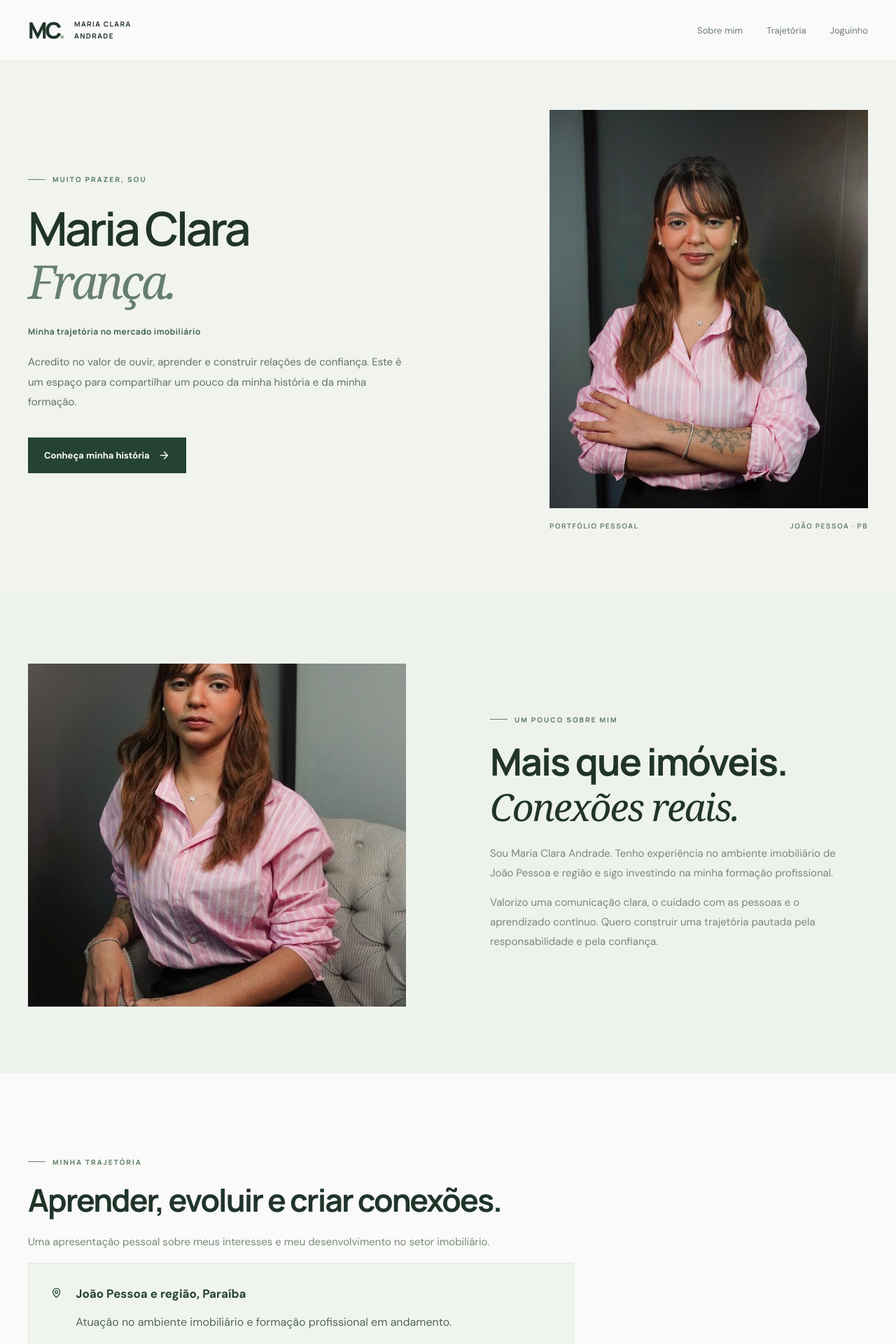
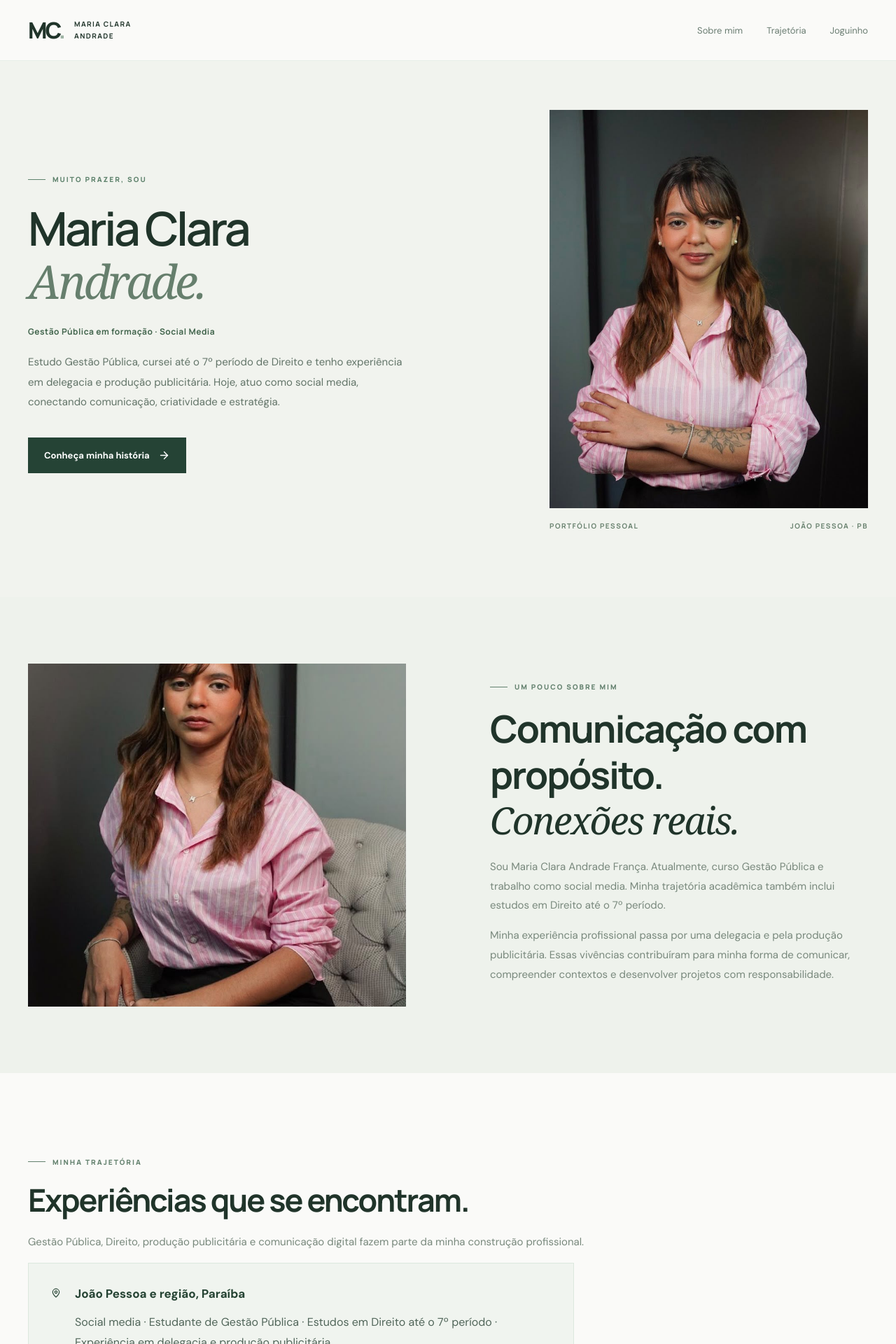
Before and after one commit to jpliratavares/maria-clara-imoveis, a React (Vite) app: page / in a window 1280 px wide. Shown: the top 1920 px of the page at 70% size. Built offline with nearby package versions, Linux system fonts and the light colour scheme.

Commit message:
feat: update Maria Clara biography and multidisciplinary personal brand

```diff
--- a/src/App.tsx
+++ b/src/App.tsx
@@ -13,27 +13,27 @@ function Home() {
       <section className="hero hero-personal"><div className="wrap hero-personal-grid">
         <div className="hero-personal-copy">
           <p className="kicker">MUITO PRAZER, SOU</p>
-          <h1>Maria Clara<br/><em>França.</em></h1>
-          <p className="hero-role">Minha trajetória no mercado imobiliário</p>
-          <p className="hero-sub">Acredito no valor de ouvir, aprender e construir relações de confiança. Este é um espaço para compartilhar um pouco da minha história e da minha formação.</p>
+          <h1>Maria Clara<br/><em>Andrade.</em></h1>
+          <p className="hero-role">Gestão Pública em formação · Social Media</p>
+          <p className="hero-sub">Estudo Gestão Pública, cursei até o 7º período de Direito e tenho experiência em delegacia e produção publicitária. Hoje, atuo como social media, conectando comunicação, criatividade e estratégia.</p>
           <div className="hero-actions"><a className="ctn-btn" href="#sobre">Conheça minha história <ArrowRight size={17}/></a></div>
         </div>
         <div className="hero-personal-visual"><div className="portrait-frame"><img src={`${import.meta.env.BASE_URL}sorriso-frontal.jpeg`} alt="Retrato de Maria Clara Andrade França" loading="eager"/></div><div className="portrait-caption"><span>PORTFÓLIO PESSOAL</span><span>JOÃO PESSOA · PB</span></div></div>
       </div></section>
       <section className="about" id="sobre"><div className="wrap about-grid">
         <div className="about-image"><img src={`${import.meta.env.BASE_URL}olhar-lateral.jpeg`} alt="Maria Clara Andrade França em retrato profissional" loading="lazy"/></div>
-        <div><p className="kicker">UM POUCO SOBRE MIM</p><h2>Mais que imóveis.<br/><em>Conexões reais.</em></h2>
-          <p>Sou Maria Clara Andrade. Tenho experiência no ambiente imobiliário de João Pessoa e região e sigo investindo na minha formação profissional.</p>
-          <p>Valorizo uma comunicação clara, o cuidado com as pessoas e o aprendizado contínuo. Quero construir uma trajetória pautada pela responsabilidade e pela confiança.</p>
+        <div><p className="kicker">UM POUCO SOBRE MIM</p><h2>Comunicação com propósito.<br/><em>Conexões reais.</em></h2>
+          <p>Sou Maria Clara Andrade França. Atualmente, curso Gestão Pública e trabalho como social media. Minha trajetória acadêmica também inclui estudos em Direito até o 7º período.</p>
+          <p>Minha experiência profissional passa por uma delegacia e pela produção publicitária. Essas vivências contribuíram para minha forma de comunicar, compreender contextos e desenvolver projetos com responsabilidade.</p>
         </div>
       </div></section>
       <section className="wrap section" id="trajetoria">
-        <div className="section-head"><div><p className="kicker">MINHA TRAJETÓRIA</p><h2>Aprender, evoluir e criar conexões.</h2><p>Uma apresentação pessoal sobre meus interesses e meu desenvolvimento no setor imobiliário.</p></div></div>
-        <div className="portfolio-note"><MapPin size={20}/><div><strong>João Pessoa e região, Paraíba</strong><p>Atuação no ambiente imobiliário e formação profissional em andamento.</p><p><small>Este site é um portfólio pessoal e não oferece serviços de corretagem, anúncios de imóveis, captação de clientes ou intermediação de compra, venda e locação.</small></p></div></div>
+        <div className="section-head"><div><p className="kicker">MINHA TRAJETÓRIA</p><h2>Experiências que se encontram.</h2><p>Gestão Pública, Direito, produção publicitária e comunicação digital fazem parte da minha construção profissional.</p></div></div>
+        <div className="portfolio-note"><MapPin size={20}/><div><strong>João Pessoa e região, Paraíba</strong><p>Social media · Estudante de Gestão Pública · Estudos em Direito até o 7º período · Experiência em delegacia e produção publicitária.</p><p><small>Este site é um portfólio pessoal e não oferece serviços de corretagem, anúncios de imóveis, captação de clientes ou intermediação de compra, venda e locação.</small></p></div></div>
       </section>
       <section className="wrap section" style={{paddingTop:0}}><p className="kicker">NOVIDADES EM CONSTRUÇÃO</p><h2>Enquanto isso, uma pausa para jogar.</h2><p>Um clássico da cobrinha com um toque especial.</p><Link className="construction-link" to="/jogo">Jogar cobrinha <ArrowRight size={17}/></Link></section>
     </main>
-    <footer className="footer"><div className="wrap footer-top"><div><h2>MARIA CLARA<span className="accent">.</span></h2><p>Portfólio pessoal · João Pessoa e região.</p></div><div><a href="#sobre">Sobre mim</a><a href="#trajetoria">Trajetória</a></div></div><div className="wrap footer-bottom"><span>© {new Date().getFullYear()} Maria Clara Andrade</span><span>Portfólio pessoal</span></div></footer>
+    <footer className="footer"><div className="wrap footer-top"><div><h2>MARIA CLARA<span className="accent">.</span></h2><p>Comunicação, estratégia e trajetória profissional · João Pessoa e região.</p></div><div><a href="#sobre">Sobre mim</a><a href="#trajetoria">Trajetória</a></div></div><div className="wrap footer-bottom"><span>© {new Date().getFullYear()} Maria Clara Andrade</span><span>Portfólio pessoal</span></div></footer>
   </>;
 }
 export default function App(){return <><Seo/><Routes><Route path="/" element={<Home/>}/><Route path="/jogo" element={<SnakeGame/>}/><Route path="*" element={<Home/>}/></Routes></>;}
```
